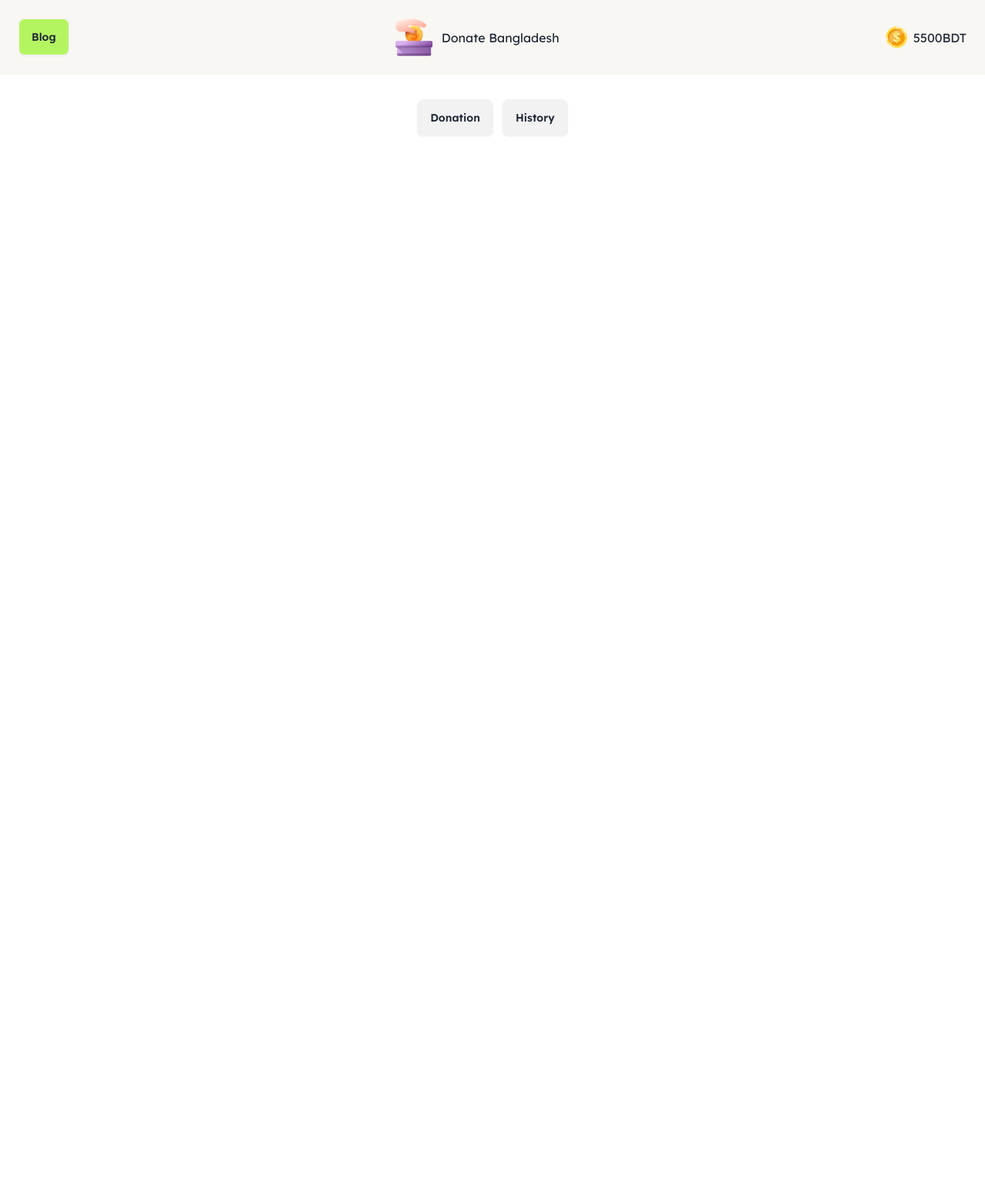
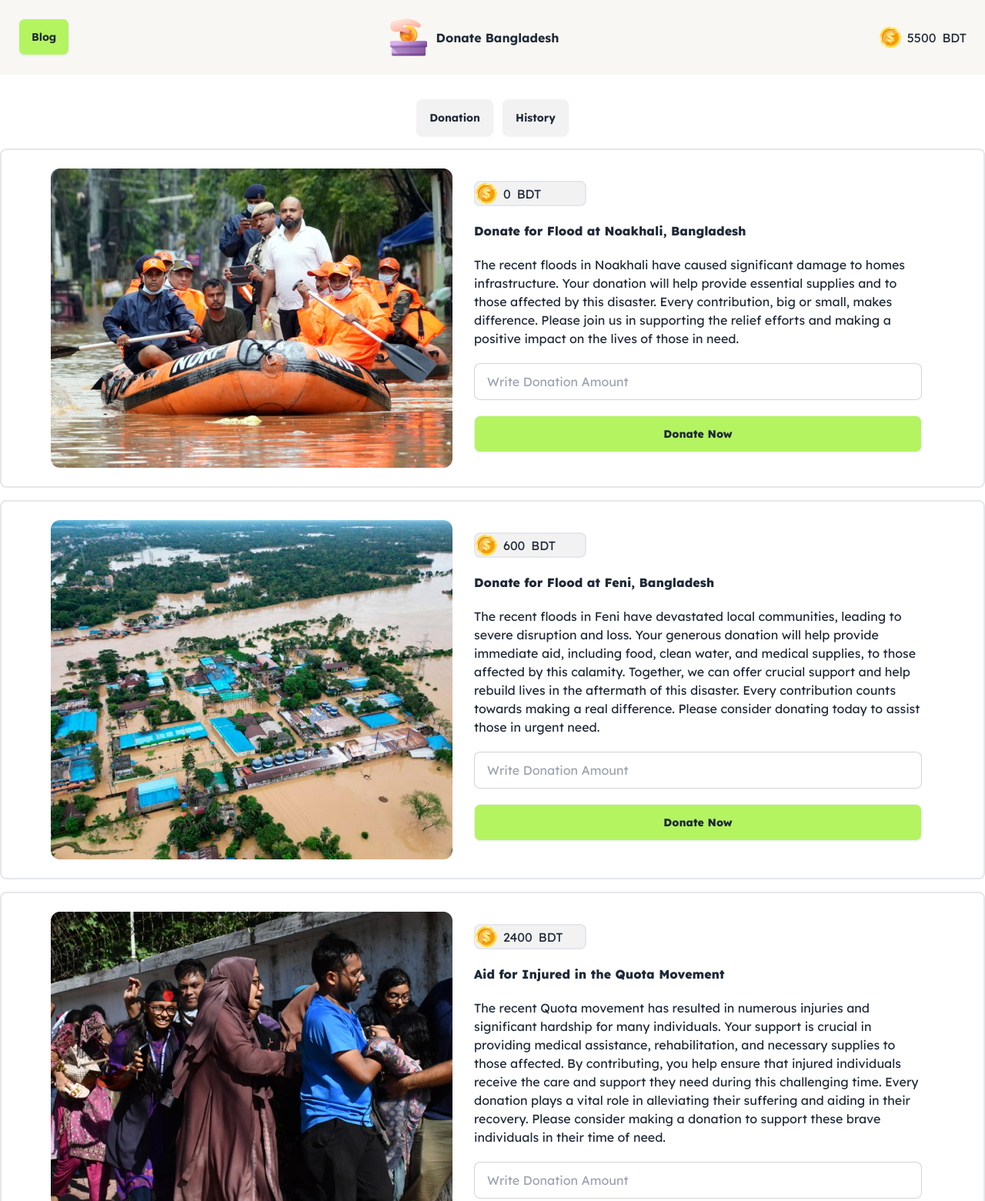
Before and after one commit to mahirasef09/Assignment-5, a plain HTML site: page index.html in a window 1280 px wide. Shown: the top 1561 px of the page at 77% size. Before the commit the page ends 800 px from the top, so only its background shows below. Drawn offline with nearby package versions, Linux system fonts and the light colour scheme.

Commit message:
main and footer  design done

```diff
--- a/index.html
+++ b/index.html
@@ -22,6 +22,7 @@
                         clifford: '#da373d',
                         'btn-color': '#B4F461',
                         'header-bg': '#F9F7F3',
+                        'second-bg': 'rgba(17, 17, 17, 0.05)',
                     }
                 }
             }
@@ -36,34 +37,112 @@
 </head>
 
 <body class="font-lexend">
+    <!-- header section start -->
     <header class="bg-header-bg p-6">
-        <div class="container flex justify-between">
-            <button class="btn bg-btn-color">Blog</button>
+        <div class="container mx-auto flex justify-between">
+            <div>
+                <button class="btn bg-btn-color font-bold">Blog</button>
+            </div>
             <div class="flex items-center space-x-3">
                 <img class="w-[48px]" src="/assets/logo.png" alt="">
-                <h3>Donate Bangladesh</h3>
+                <h3 class="font-bold">Donate Bangladesh</h3>
             </div>
             <div class="flex items-center space-x-2">
                 <img src="/assets/coin.png" alt="">
-                <h3 class=""><span>5500</span>BDT</h3>
+                <h3 class=""><span class="mr-2">5500</span>BDT</h3>
             </div>
         </div>
     </header>
+    <!-- header section end -->
 
-    <main>
+    <main class="container mx-auto space-y-4">
+        <!-- btn section start -->
         <div class="flex justify-center space-x-3 mt-8">
-            <button class="btn">Donation</button>
-            <button class="btn">History</button>
+            <button class="btn font-bold">Donation</button>
+            <button class="btn font-bold">History</button>
         </div>
-        <div></div>
-        <div></div>
-        <div></div>
+        <!-- btn section end -->
+
+        <!-- Noakhali section start -->
+        <div class="flex justify-center space-x-3 border-2 rounded-lg p-6">
+            <div>
+                <img class="" src="/assets/noakhali.png" alt="">
+            </div>
+            <div class="w-1/2 space-y-5 p-4">
+                <div class="bg-second-bg flex items-center space-x-2 border-2 rounded-lg w-1/4">
+                    <img src="/assets/coin.png" alt="">
+                    <h3 class=""><span class="mr-2">0</span>BDT</h3>
+                </div>
+                <h3 class="font-extrabold">Donate for Flood at Noakhali, Bangladesh</h3>
+                <p> The recent floods in Noakhali have caused significant damage to homes infrastructure. Your donation
+                    will help provide essential supplies and to those affected by this disaster. Every contribution, big
+                    or small, makes difference. Please join us in supporting the relief efforts and making a positive
+                    impact on the lives of those in need.</p>
+                <input type="text" placeholder="Write Donation Amount" class="input input-bordered w-full" required />
+                <div class="">
+                    <button class="w-full btn bg-btn-color font-extrabold">Donate Now</button>
+                </div>
+            </div>
+        </div>
+        <!-- Noakhali section end -->
+
+        <!-- Feni section start -->
+        <div class="flex justify-center space-x-3 border-2 rounded-lg p-6">
+            <div>
+                <img class="" src="/assets/feni.png" alt="">
+            </div>
+            <div class="w-1/2 space-y-5 p-4">
+                <div class="bg-second-bg flex items-center space-x-2 border-2 rounded-lg w-1/4">
+                    <img src="/assets/coin.png" alt="">
+                    <h3 class=""><span class="mr-2">600</span>BDT</h3>
+                </div>
+                <h3 class="font-extrabold">Donate for Flood at Feni, Bangladesh</h3>
+                <p> The recent floods in Feni have devastated local communities, leading to severe disruption and loss.
+                    Your generous donation will help provide immediate aid, including food, clean water, and medical
+                    supplies, to those affected by this calamity. Together, we can offer crucial support and help
+                    rebuild lives in the aftermath of this disaster. Every contribution counts towards making a real
+                    difference. Please consider donating today to assist those in urgent need.</p>
+                <input type="text" placeholder="Write Donation Amount" class="input input-bordered w-full" required />
+                <div class="">
+                    <button class="w-full btn bg-btn-color font-extrabold">Donate Now</button>
+                </div>
+            </div>
+        </div>
+        <!-- Feni section end -->
+
+        <!-- Quata Movement section start -->
+        <div class="flex justify-center space-x-3 border-2 rounded-lg p-6">
+            <div>
+                <img class="" src="/assets/quota-protest.png" alt="">
+            </div>
+            <div class="w-1/2 space-y-5 p-4">
+                <div class="bg-second-bg flex items-center space-x-2 border-2 rounded-lg w-1/4">
+                    <img src="/assets/coin.png" alt="">
+                    <h3 class=""><span class="mr-2">2400</span>BDT</h3>
+                </div>
+                <h3 class="font-extrabold">Aid for Injured in the Quota Movement</h3>
+                <p> The recent Quota movement has resulted in numerous injuries and significant hardship for many
+                    individuals. Your support is crucial in providing medical assistance, rehabilitation, and necessary
+                    supplies to those affected. By contributing, you help ensure that injured individuals receive the
+                    care and support they need during this challenging time. Every donation plays a vital role in
+                    alleviating their suffering and aiding in their recovery. Please consider making a donation to
+                    support these brave individuals in their time of need.</p>
+                <input type="text" placeholder="Write Donation Amount" class="input input-bordered w-full" required />
+                <div class="">
+                    <button class="w-full btn bg-btn-color font-extrabold">Donate Now</button>
+                </div>
+            </div>
+        </div>
+        <!-- Quata Movement section end -->
     </main>
 
-    <footer>
+    <!-- footer section start -->
+    <footer class="bg-header-bg h-16 mt-8"></footer>
+    <!-- footer section end -->
 
-    </footer>
     <script src="js/utilities.js"></script>
+    <script src="js/donation.js"></script>
+    <script src="js/history.js"></script>
+    <script src="js/blogToHome.js"></script>
 </body>
-
 </html>
--- /dev/null
+++ b/js/blogToHome.js
@@ -0,0 +1,3 @@
+document.getElementById('').addEventListener('click',function(){
+
+});
--- /dev/null
+++ b/js/donation.js
@@ -0,0 +1,3 @@
+document.getElementById('').addEventListener('click',function(){
+
+});
--- /dev/null
+++ b/js/history.js
@@ -0,0 +1,3 @@
+document.getElementById('').addEventListener('click',function(){
+
+});
```
